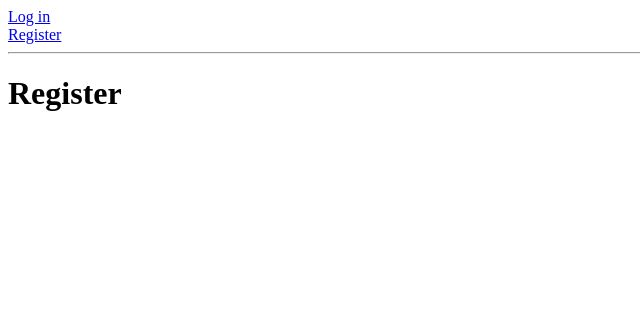
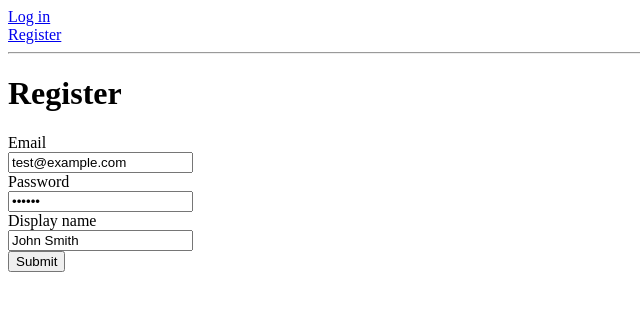
Before and after one commit to antonve/ory-experiment, a Next.js app in the folder ory-kratos-ui/: page /register in a window 1280 px wide. Shown: the top 310 px of the page, without its empty margins (0-640 px from the left). Built offline with nearby package versions, Linux system fonts and the light colour scheme.

Commit message:
add register form

```diff
--- a/ory-kratos-ui/pages/register.tsx
+++ b/ory-kratos-ui/pages/register.tsx
@@ -1,9 +1,48 @@
 import type { NextPage } from 'next'
+import { useForm } from 'react-hook-form'
 
 const Register: NextPage = () => {
+  const { register, handleSubmit, formState } = useForm({
+    defaultValues: {
+      email: 'test@example.com',
+      password: 'foobar',
+      displayName: 'John Smith',
+    },
+  })
+
+  const onSubmit = (data: any) => console.log(data, formState)
+
   return (
     <div>
       <h1>Register</h1>
+
+      <form onSubmit={handleSubmit(onSubmit)}>
+        <label style={{ display: 'block' }} htmlFor="email">
+          Email
+        </label>
+        <input id="email" {...register('email', { required: true })} />
+
+        <label style={{ display: 'block' }} htmlFor="password">
+          Password
+        </label>
+        <input
+          id="password"
+          type="password"
+          {...register('password', { required: true })}
+        />
+
+        <label style={{ display: 'block' }} htmlFor="displayName">
+          Display name
+        </label>
+        <input
+          id="displayName"
+          {...register('displayName', { required: true })}
+        />
+
+        <br />
+
+        <input type="submit" />
+      </form>
     </div>
   )
 }
```
